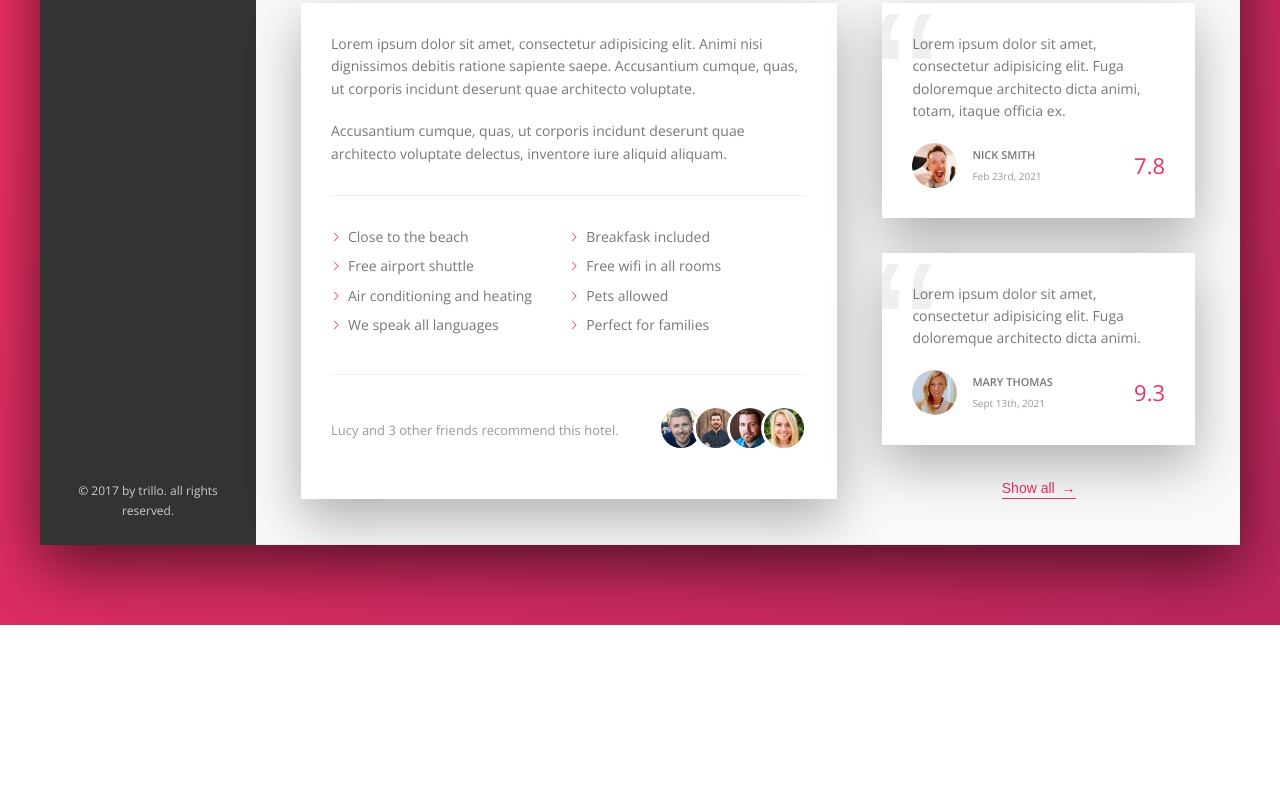
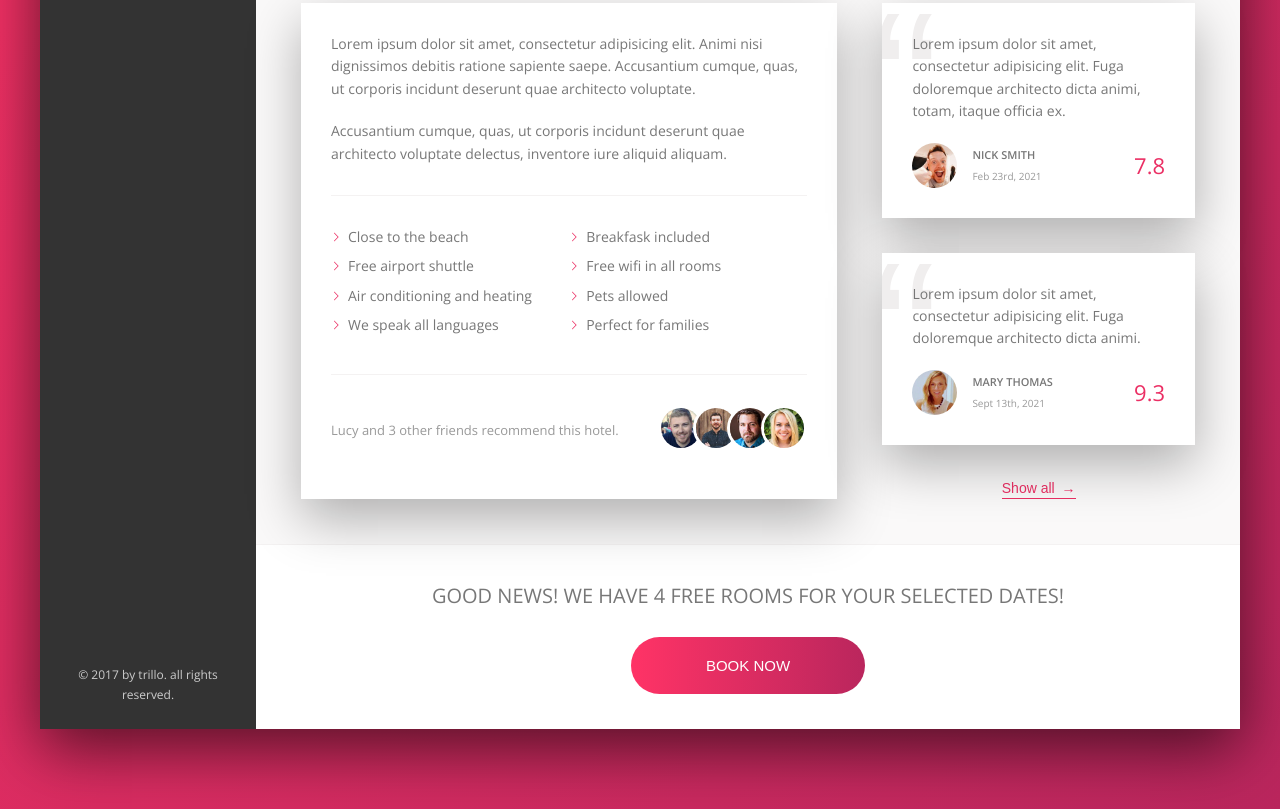
Before and after one commit to costamatthew/trillo-project, a website: page index.html in a window 1280 px wide. Shown: the part 644-1453 px from the top of the page. Before the commit the page ends 1269 px from the top, so only its background shows below. Drawn offline with nearby package versions, Linux system fonts and the light colour scheme.

Commit message:
feat: Building the CTA Section

```diff
--- a/index.html
+++ b/index.html
@@ -256,6 +256,16 @@
               <button class="btn-inline">Show all <span>&rarr;</span></button>
             </div>
           </div>
+
+          <div class="cta">
+            <h2 class="cta__book-now">
+              Good news! We have 4 free rooms for your selected dates!
+            </h2>
+            <button class="btn">
+              <span class="btn__visible">Book now</span>
+              <span class="btn__invisible">Only 4 rooms left</span>
+            </button>
+          </div>
         </main>
       </div>
     </div>
--- a/sass/_components.scss
+++ b/sass/_components.scss
@@ -453,3 +453,75 @@
     z-index: 1;
   }
 }
+
+////////////////////////
+//Call to action
+.cta {
+  padding: 3.5rem 0;
+  text-align: center;
+
+  &__book-now {
+    font-size: 2rem;
+    font-weight: 300;
+    text-transform: uppercase;
+    margin-bottom: 2.5rem;
+  }
+}
+
+////////////////////////
+//Call to action
+.btn {
+  font-size: 1.5rem;
+  font-weight: 300;
+  text-transform: uppercase;
+  border-radius: 10rem;
+  border: 0;
+  background-image: linear-gradient(
+    to right,
+    var(--color-primary-light),
+    var(--color-primary-dark)
+  );
+  color: var(--color-white);
+  position: relative;
+  overflow: hidden;
+  cursor: pointer;
+
+  & > * {
+    display: inline-block;
+    height: 100%;
+    width: 100%;
+    transition: all 0.2s;
+  }
+
+  &__visible {
+    padding: 2rem 7.5rem;
+  }
+
+  &__invisible {
+    position: absolute;
+    padding: 2rem 0;
+    left: 0;
+    top: -100%;
+  }
+
+  &:hover {
+    background-image: linear-gradient(
+      to left,
+      var(--color-primary-light),
+      var(--color-primary-dark)
+    );
+  }
+
+  &:hover &__visible {
+    transform: translateY(100%);
+  }
+
+  &:hover &__invisible {
+    top: 0;
+  }
+
+  &:focus {
+    outline: none;
+    animation: pulsate 1s infinite;
+  }
+}
```
Also changed, not shown: css/style.css.
